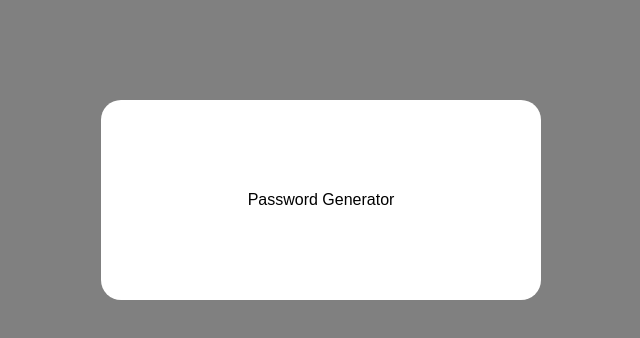
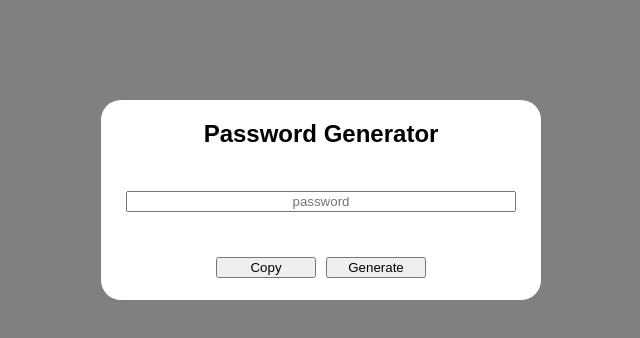
Before and after one commit to pilpod/Password-Generator-Vuejs, a Vue app: page / in a window 1280 px wide. Shown: the top 338 px of the page, without its empty margins (319-959 px from the left). Built offline with nearby package versions, Linux system fonts and the light colour scheme; a web font is replaced by a local one.

Commit message:
added box contain in component FormGenerator

```diff
--- a/src/components/genetator/FormGenerator.vue
+++ b/src/components/genetator/FormGenerator.vue
@@ -1,6 +1,9 @@
 <template>
     <div class="box">
-        <h1>{{ title }}</h1>
+        <h2 id="title">{{ title }}</h2>
+        <input id="input-pass" class="form-control input-pass" type="text" name="randomPassword" placeholder="password">
+        <button id="btn-copy" class="btn btn-primary">Copy</button>
+        <button id="btn-generate" class="btn btn-primary">Generate</button>
     </div>
 </template>
 
```
Also changed, not shown: 2 other files (tests, documents, lock files or other folders).
